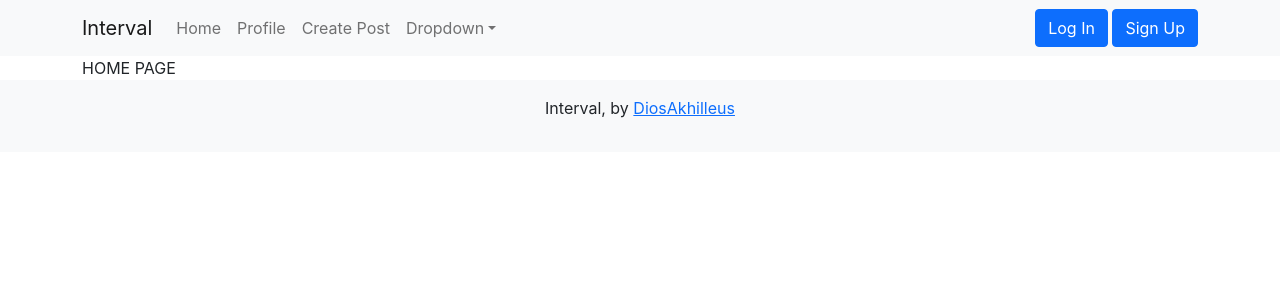
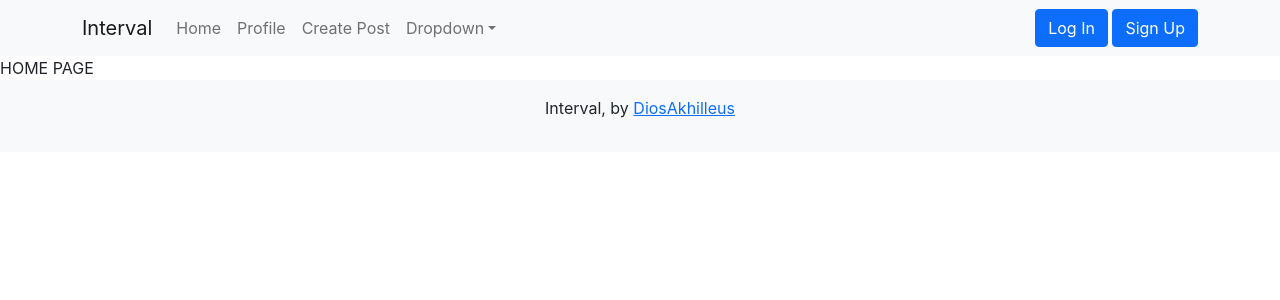
Before and after one commit to DiosAkhilleus/interval, a React (Create React App) app in the folder client/: page / in a window 1280 px wide. Shown: the top 300 px of the page. Built offline with nearby package versions, Linux system fonts and the light colour scheme; no server answers.

Commit message:
modified classname

```diff
--- a/client/src/App.tsx
+++ b/client/src/App.tsx
@@ -17,9 +17,9 @@ function App() {
   }
 
   return (
-    <div id="app" className="d-flex flex-column h-100">
+    <div id="app">
       <NavBar />
-      <div className="container flex-grow-1">
+      <div>
         <Switch>
           <Route path="/" exact component={Home} />
           <Route path="/profile" component={Profile} />
```
